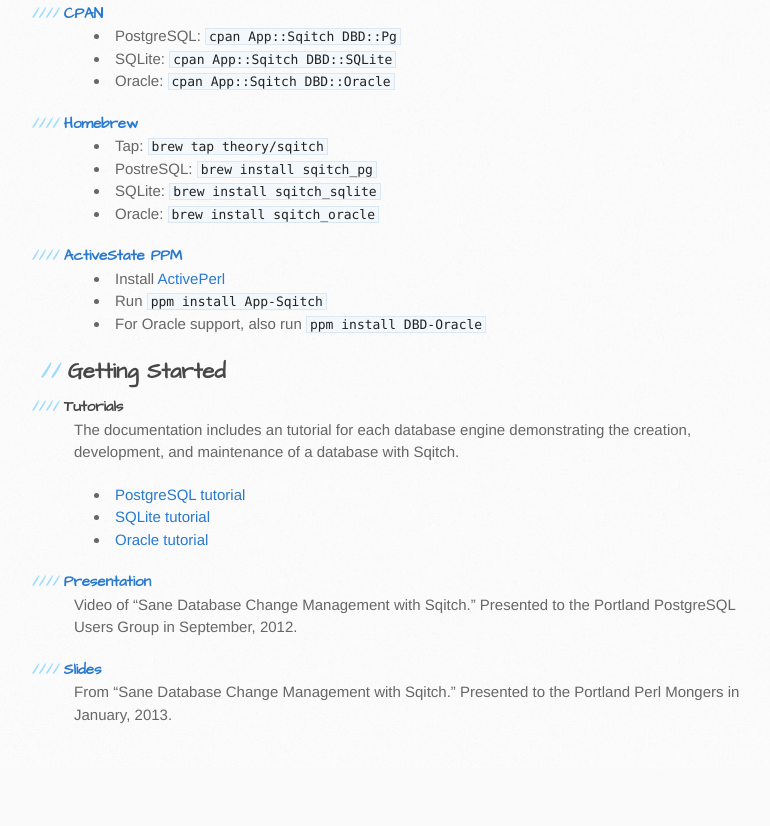
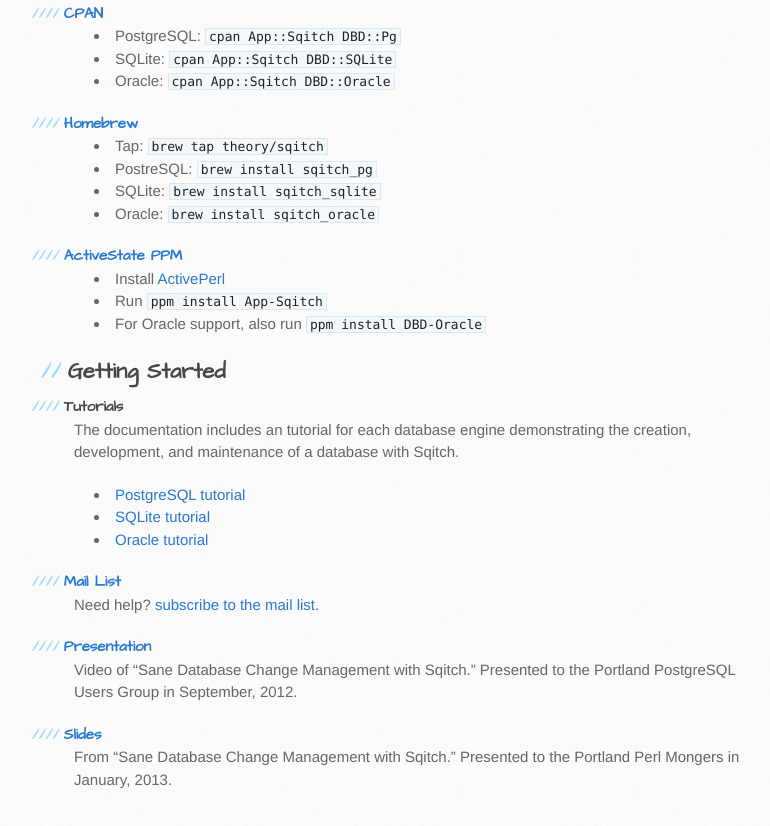
Before and after one commit to sqitchers/sqitch, a plain HTML site: page index.html in a window 1280 px wide. Shown: the part 1038-1864 px from the top of the page, without its empty margins (96-866 px from the left). Before the commit the page ends 1807 px from the top, so only its background shows below. Drawn offline with Linux system fonts and the light colour scheme.

Commit message:
Add link to mail list.

```diff
--- a/index.html
+++ b/index.html
@@ -96,6 +96,10 @@ from your typical <a href="http://guides.rubyonrails.org/migrations.html">migrat
   <li><a href="https://metacpan.org/module/sqitchtutorial-oracle">Oracle tutorial</a></li>
 </ul>
 
+<h4><a href="https://groups.google.com/forum/#!forum/sqitch-users">Mail List</a></h4>
+
+<p>Need help? <a href="mailto:sqitch-users+unsubscribe@googlegroups.com">subscribe to the mail list</a>.
+
 <h4><a href="https://vimeo.com/50104469">Presentation</a></h4>
 
 <p>Video of “Sane Database Change Management with Sqitch.” Presented to the Portland PostgreSQL Users Group in September, 2012.</p>
```
